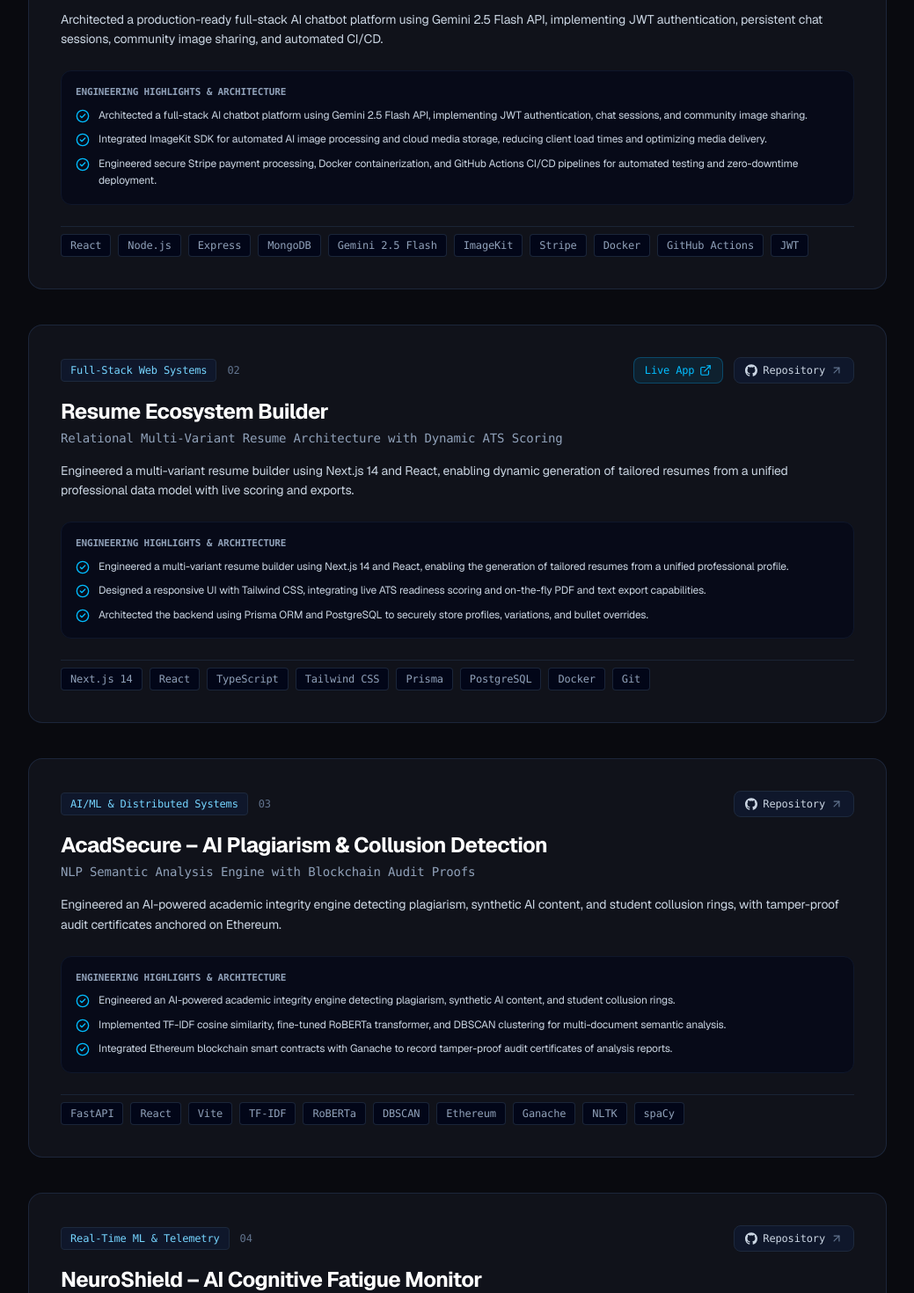
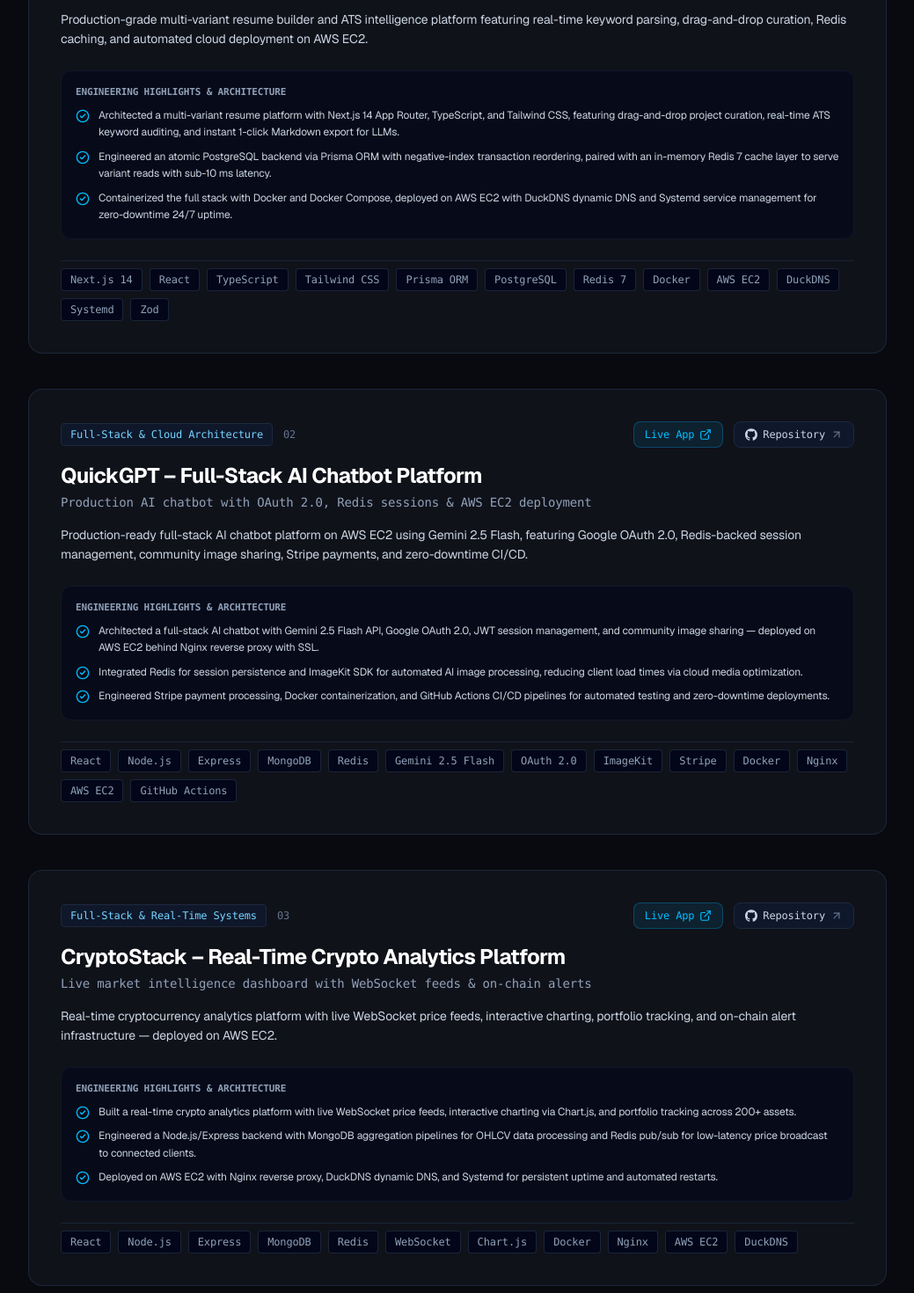
Before and after one commit to amangupta0005/portfolio, a Next.js app: page / in a window 1280 px wide. Shown: the part 1260-2730 px from the top of the page at 88% size, without its empty margins (120-1159 px from the left). Built offline with nearby package versions, Linux system fonts and the light colour scheme.

Commit message:
feat: update all projects with correct links, stacks, and resume bullets

```diff
--- a/src/data/portfolio.ts
+++ b/src/data/portfolio.ts
@@ -48,71 +48,106 @@
     ],
   },
 
-  // Priority order matching your Full-Stack resume: QuickGPT first, Resume Ecosystem second, AcadSecure third
+  // Priority order: Resume Ecosystem (AWS/live), QuickGPT (AWS/live), CryptoStack (AWS/live), AcadSecure
   projects: [
     {
-      id: "quickgpt",
-      title: "QuickGPT – AI Chatbot Platform",
-      tagline: "Full-Stack AI Chatbot Platform with Streaming, Cloud Media & Stripe",
+      id: "resume-ecosystem",
+      title: "Resume Ecosystem Builder – Multi-Variant ATS Engine",
+      tagline: "Production-grade multi-variant resume builder & ATS intelligence platform on AWS EC2",
       description:
-        "Architected a production-ready full-stack AI chatbot platform using Gemini 2.5 Flash API, implementing JWT authentication, persistent chat sessions, community image sharing, and automated CI/CD.",
+        "Production-grade multi-variant resume builder and ATS intelligence platform featuring real-time keyword parsing, drag-and-drop curation, Redis caching, and automated cloud deployment on AWS EC2.",
       category: "Full-Stack & Cloud Architecture",
       impactPoints: [
-        "Architected a full-stack AI chatbot platform using Gemini 2.5 Flash API, implementing JWT authentication, chat sessions, and community image sharing.",
-        "Integrated ImageKit SDK for automated AI image processing and cloud media storage, reducing client load times and optimizing media delivery.",
-        "Engineered secure Stripe payment processing, Docker containerization, and GitHub Actions CI/CD pipelines for automated testing and zero-downtime deployment.",
+        "Architected a multi-variant resume platform with Next.js 14 App Router, TypeScript, and Tailwind CSS, featuring drag-and-drop project curation, real-time ATS keyword auditing, and instant 1-click Markdown export for LLMs.",
+        "Engineered an atomic PostgreSQL backend via Prisma ORM with negative-index transaction reordering, paired with an in-memory Redis 7 cache layer to serve variant reads with sub-10 ms latency.",
+        "Containerized the full stack with Docker and Docker Compose, deployed on AWS EC2 with DuckDNS dynamic DNS and Systemd service management for zero-downtime 24/7 uptime.",
+      ],
+      techStack: [
+        "Next.js 14",
+        "React",
+        "TypeScript",
+        "Tailwind CSS",
+        "Prisma ORM",
+        "PostgreSQL",
+        "Redis 7",
+        "Docker",
+        "AWS EC2",
+        "DuckDNS",
+        "Systemd",
+        "Zod",
+      ],
+      repoUrl: "https://github.com/aman-coder-005/resume-ecosystem-builder",
+      liveUrl: "http://aman-resumes.duckdns.org/",
+    },
+    {
+      id: "quickgpt",
+      title: "QuickGPT – Full-Stack AI Chatbot Platform",
+      tagline: "Production AI chatbot with OAuth 2.0, Redis sessions & AWS EC2 deployment",
+      description:
+        "Production-ready full-stack AI chatbot platform on AWS EC2 using Gemini 2.5 Flash, featuring Google OAuth 2.0, Redis-backed session management, community image sharing, Stripe payments, and zero-downtime CI/CD.",
+      category: "Full-Stack & Cloud Architecture",
+      impactPoints: [
+        "Architected a full-stack AI chatbot with Gemini 2.5 Flash API, Google OAuth 2.0, JWT session management, and community image sharing — deployed on AWS EC2 behind Nginx reverse proxy with SSL.",
+        "Integrated Redis for session persistence and ImageKit SDK for automated AI image processing, reducing client load times via cloud media optimization.",
+        "Engineered Stripe payment processing, Docker containerization, and GitHub Actions CI/CD pipelines for automated testing and zero-downtime deployments.",
       ],
       techStack: [
         "React",
         "Node.js",
         "Express",
         "MongoDB",
+        "Redis",
         "Gemini 2.5 Flash",
+        "OAuth 2.0",
         "ImageKit",
         "Stripe",
         "Docker",
+        "Nginx",
+        "AWS EC2",
         "GitHub Actions",
-        "JWT",
       ],
-      repoUrl: "https://github.com/amangupta0005/QuickGpt",
-      liveUrl: "https://quick-gpt-smoky.vercel.app/",
+      repoUrl: "https://github.com/aman-coder-005/QuickGpt",
+      liveUrl: "https://quickgpt-api.duckdns.org/",
     },
     {
-      id: "resume-ecosystem",
-      title: "Resume Ecosystem Builder",
-      tagline: "Relational Multi-Variant Resume Architecture with Dynamic ATS Scoring",
+      id: "cryptostack",
+      title: "CryptoStack – Real-Time Crypto Analytics Platform",
+      tagline: "Live market intelligence dashboard with WebSocket feeds & on-chain alerts",
       description:
-        "Engineered a multi-variant resume builder using Next.js 14 and React, enabling dynamic generation of tailored resumes from a unified professional data model with live scoring and exports.",
-      category: "Full-Stack Web Systems",
+        "Real-time cryptocurrency analytics platform with live WebSocket price feeds, interactive charting, portfolio tracking, and on-chain alert infrastructure — deployed on AWS EC2.",
+      category: "Full-Stack & Real-Time Systems",
       impactPoints: [
-        "Engineered a multi-variant resume builder using Next.js 14 and React, enabling the generation of tailored resumes from a unified professional profile.",
-        "Designed a responsive UI with Tailwind CSS, integrating live ATS readiness scoring and on-the-fly PDF and text export capabilities.",
-        "Architected the backend using Prisma ORM and PostgreSQL to securely store profiles, variations, and bullet overrides.",
+        "Built a real-time crypto analytics platform with live WebSocket price feeds, interactive charting via Chart.js, and portfolio tracking across 200+ assets.",
+        "Engineered a Node.js/Express backend with MongoDB aggregation pipelines for OHLCV data processing and Redis pub/sub for low-latency price broadcast to connected clients.",
+        "Deployed on AWS EC2 with Nginx reverse proxy, DuckDNS dynamic DNS, and Systemd for persistent uptime and automated restarts.",
       ],
       techStack: [
-        "Next.js 14",
         "React",
-        "TypeScript",
-        "Tailwind CSS",
-        "Prisma",
-        "PostgreSQL",
+        "Node.js",
+        "Express",
+        "MongoDB",
+        "Redis",
+        "WebSocket",
+        "Chart.js",
         "Docker",
-        "Git",
+        "Nginx",
+        "AWS EC2",
+        "DuckDNS",
       ],
-      repoUrl: "https://github.com/amangupta0005/resume-ecosystem-builder",
-      liveUrl: "https://resume-ecosystem-builder.vercel.app/links",
+      repoUrl: "https://github.com/aman-coder-005/crypto-project",
+      liveUrl: "https://cryptostack-aman.duckdns.org/",
     },
     {
       id: "acadsecure",
       title: "AcadSecure – AI Plagiarism & Collusion Detection",
       tagline: "NLP Semantic Analysis Engine with Blockchain Audit Proofs",
       description:
-        "Engineered an AI-powered academic integrity engine detecting plagiarism, synthetic AI content, and student collusion rings, with tamper-proof audit certificates anchored on Ethereum.",
+        "AI-powered academic integrity engine detecting plagiarism, synthetic AI content, and student collusion rings, with tamper-proof audit certificates anchored on Ethereum smart contracts.",
       category: "AI/ML & Distributed Systems",
       impactPoints: [
-        "Engineered an AI-powered academic integrity engine detecting plagiarism, synthetic AI content, and student collusion rings.",
-        "Implemented TF-IDF cosine similarity, fine-tuned RoBERTa transformer, and DBSCAN clustering for multi-document semantic analysis.",
-        "Integrated Ethereum blockchain smart contracts with Ganache to record tamper-proof audit certificates of analysis reports.",
+        "Engineered an AI-powered academic integrity engine detecting plagiarism, synthetic AI content, and student collusion rings using multi-layer NLP analysis.",
+        "Implemented TF-IDF cosine similarity, fine-tuned RoBERTa transformer, and DBSCAN clustering for multi-document semantic analysis and collusion ring detection.",
+        "Integrated Ethereum blockchain smart contracts (Ganache) to record tamper-proof audit certificates, ensuring immutable chain-of-custody for academic reports.",
       ],
       techStack: [
         "FastAPI",
@@ -126,31 +161,7 @@
         "NLTK",
         "spaCy",
       ],
-      repoUrl: "https://github.com/amangupta0005/acadSecure",
-    },
-    {
-      id: "neuroshield",
-      title: "NeuroShield – AI Cognitive Fatigue Monitor",
-      tagline: "Real-Time Telemetry via Chrome Extension & ML Classification",
-      description:
-        "Developed a real-time cognitive load monitoring system capturing keystroke dynamics via a Manifest V3 Chrome extension, streaming telemetry to XGBoost models and an interactive dashboard.",
-      category: "Real-Time ML & Telemetry",
-      impactPoints: [
-        "Developed a real-time cognitive load monitoring system capturing keystroke dynamics and telemetry via a Chrome extension.",
-        "Trained XGBoost and Scikit-Learn classification pipelines to predict developer fatigue thresholds with high precision.",
-        "Built an interactive telemetry dashboard with React 19 and Express, streaming live fatigue indicators and break reminders.",
-      ],
-      techStack: [
-        "React 19",
-        "Vite",
-        "Chrome Extension V3",
-        "Node.js",
-        "Express",
-        "Python",
-        "XGBoost",
-        "Scikit-Learn",
-      ],
-      repoUrl: "https://github.com/amangupta0005/neuro_shield-1",
+      repoUrl: "https://github.com/aman-coder-005/acadSecure",
     },
   ] as Project[],
 
```
